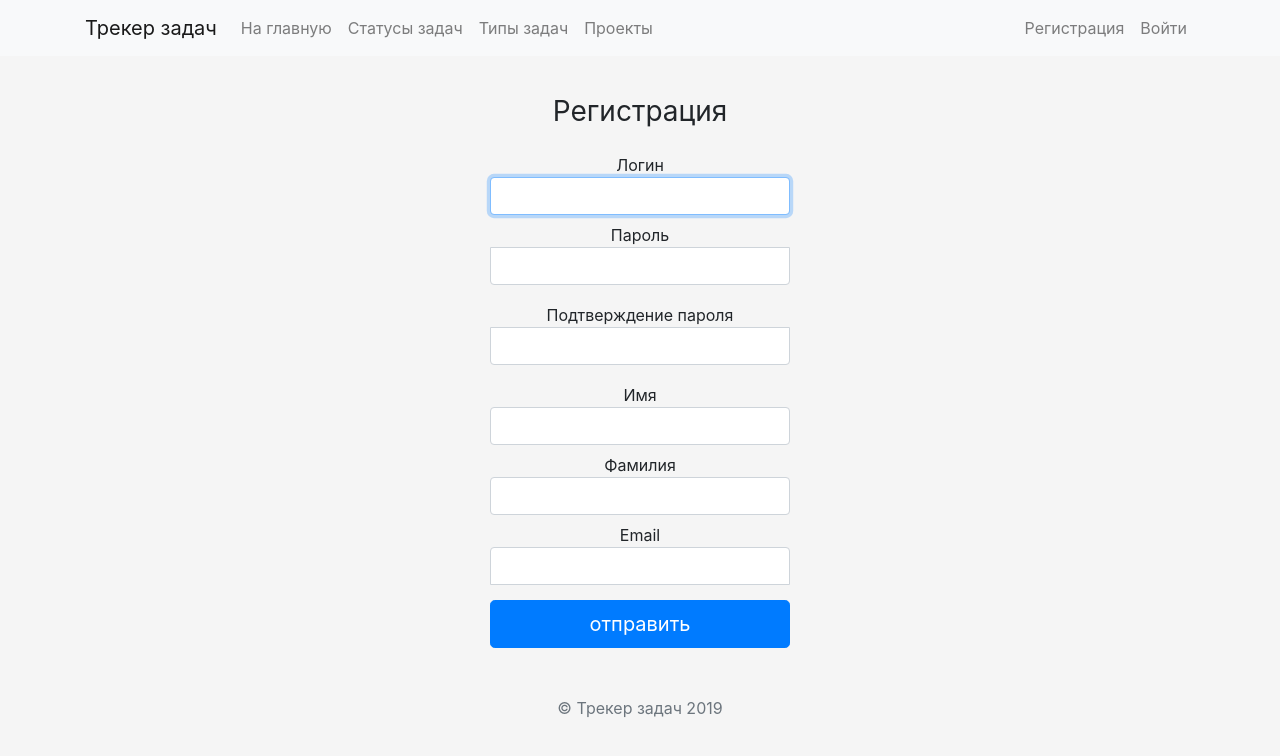
After one commit to arti17/issue_tracker, a Django app: page /accounts/registration/ in a window 1280 px wide. The commit adds this page. Shown: the top 756 px of the page. Run offline with Django 3.2, Linux system fonts and the light colour scheme; some libraries are stand-ins or nearby versions.

Commit message:
Добавлена регистрация пользователей.

```diff
--- /dev/null
+++ b/source/accounts/forms.py
@@ -0,0 +1,38 @@
+from django import forms
+from django.contrib.auth.models import User
+from django.core.exceptions import ValidationError
+
+
+class UserCreationForm(forms.Form):
+    username = forms.CharField(max_length=100, label='Логин', required=True)
+    password = forms.CharField(max_length=100, label='Пароль', required=True,
+                               widget=forms.PasswordInput)
+    password_confirm = forms.CharField(max_length=100, label='Подтверждение пароля', required=True,
+                                       widget=forms.PasswordInput)
+    first_name = forms.CharField(max_length=100, required=False, label='Имя')
+    last_name = forms.CharField(max_length=100, required=False, label='Фамилия')
+    email = forms.EmailField(required=True)
+
+    def clean_username(self):
+        username = self.cleaned_data.get('username')
+        try:
+            User.objects.get(username=username)
+            raise ValidationError('Такой пользователь уже существует',
+                                  code='user_exists')
+        except User.DoesNotExist:
+            return username
+
+    def clean(self):
+        super().clean()
+        password_1 = self.cleaned_data['password']
+        password_2 = self.cleaned_data['password_confirm']
+        first_name = self.cleaned_data['first_name']
+        last_name = self.cleaned_data['last_name']
+        if password_1 != password_2:
+            raise ValidationError('Пароли не совпадают',
+                                  code='passwords_do_not_match')
+        elif not first_name and not last_name:
+            raise ValidationError('Имя или Фамилия должны быть заполнены',
+                                  code='first_name and last_name_exists')
+
+        return self.cleaned_data
--- /dev/null
+++ b/source/accounts/templates/register.html
@@ -0,0 +1,64 @@
+{% extends 'base.html' %}
+{% load widget_tweaks %}
+
+{% block title %}
+    Регистрация
+{% endblock %}
+
+{% block body %}
+    <style>
+        body {
+            background-color: #f5f5f5;
+        }
+
+        .form-signin {
+            width: 100%;
+            max-width: 330px;
+            padding: 15px;
+            margin: auto;
+        }
+
+        .form-signin input[type="email"] {
+            margin-bottom: -1px;
+            border-bottom-right-radius: 0;
+            border-bottom-left-radius: 0;
+        }
+
+        .form-signin input[type="password"] {
+            margin-bottom: 10px;
+            border-top-left-radius: 0;
+            border-top-right-radius: 0;
+        }
+    </style>
+
+    <form action="{% url 'accounts:register' %}" method="post" class="form-signin text-center">
+        {% csrf_token %}
+        <h1 class="h3 mb-3 font-weight-normal">Регистрация</h1>
+        {% for error in form.non_field_errors %}
+            <div class="alert alert-danger" role="alert">
+                {{ error }}
+            </div>
+        {% endfor %}
+        {% for field in form %}
+            <label for="{{ field.id_for_label }}" class="form-label mt-2 mb-0
+            {% if field.field.required %}required{% endif %}">{{ field.label }}</label>
+            {% if field.errors %}
+                {{ field|add_class:'form-control' }}
+                {% for error in field.errors %}
+                    <div class="alert alert-danger" role="alert">
+                        {{ error }}
+                    </div>
+                {% endfor %}
+            {% else %}
+                {% if forloop.first %}
+                    {{ field|add_class:"form-control" |attr:"autofocus" }}
+                {% else %}
+                    {{ field|add_class:"form-control" }}
+                {% endif %}
+            {% endif %}
+        {% endfor %}
+
+        <button class="btn btn-lg btn-primary btn-block mt-3" type="submit">отправить</button>
+        <p class="mt-5 mb-3 text-muted">&copy; Трекер задач 2019</p>
+    </form>
+{% endblock %}
--- a/source/accounts/urls.py
+++ b/source/accounts/urls.py
@@ -6,4 +6,5 @@ app_name = 'accounts'
 urlpatterns = [
     path('login/', views.login_view, name='login'),
     path('logout/', views.logout_view, name='logout'),
+    path('registration/', views.register_view, name='register')
 ]
--- a/source/accounts/views.py
+++ b/source/accounts/views.py
@@ -1,10 +1,12 @@
 from django.contrib.auth import authenticate, login, logout
+from django.contrib.auth.models import User
 from django.shortcuts import render, redirect
+
+from accounts.forms import UserCreationForm
 
 
 def login_view(request):
     context = {}
-    print('POST', request.POST)
     print('GET', request.GET)
     next_page = request.GET.get('next')
     url = request.session.setdefault('url', next_page)
@@ -25,3 +27,22 @@ def login_view(request):
 def logout_view(request):
     logout(request)
     return redirect('webapp:index')
+
+
+def register_view(request):
+    if request.method == 'GET':
+        form = UserCreationForm()
+        return render(request, 'register.html', {'form': form})
+    elif request.method == 'POST':
+        form = UserCreationForm(data=request.POST)
+        if form.is_valid():
+            user = User(username=form.cleaned_data['username'],
+                        first_name=form.cleaned_data['first_name'],
+                        last_name=form.cleaned_data['last_name'],
+                        email=form.cleaned_data['email'])
+            user.set_password(form.cleaned_data['password'])
+            user.save()
+            login(request, user)
+            return redirect("webapp:index")
+        else:
+            return render(request, 'register.html', {'form': form})
--- a/source/webapp/templates/base.html
+++ b/source/webapp/templates/base.html
@@ -32,6 +32,7 @@
                         <a class="nav-item nav-link"> (Привет, {{ user.first_name }})</a>
                         <a class="nav-item nav-link" href="{% url 'accounts:logout' %}">Выйти</a>
                     {% else %}
+                        <a class="nav-item nav-link" href="{% url 'accounts:register' %}">Регистрация</a>
                         <a class="nav-item nav-link" href="{% url 'accounts:login' %}">Войти</a>
                     {% endif %}
                 </div>
```
Also changed, not shown: source/accounts/templates/login.html (+3 -6 lines).
